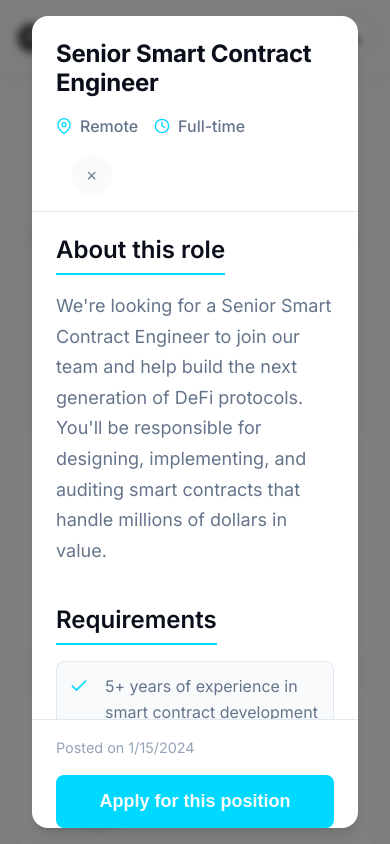
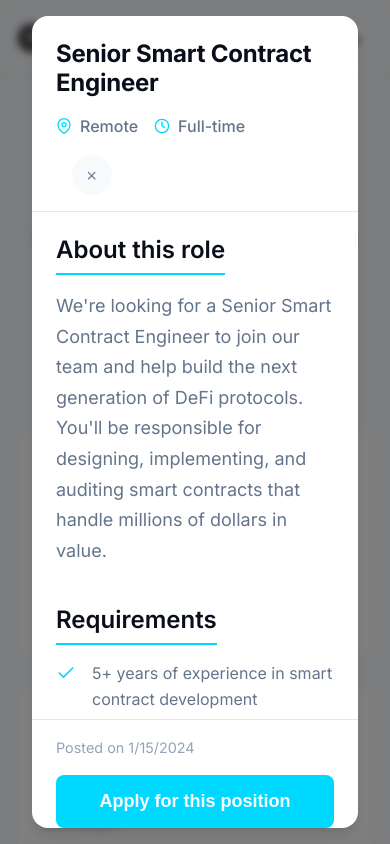
Before and after one commit to charlie-818/vaulto-careers, a React (Vite) app: page / in a window 390 px wide. Both pictures are taken after a click on the element 195 px from the left and 542 px from the top of the page. Shown: the top 844 px of the page. Built offline with nearby package versions, Linux system fonts and the light colour scheme.

Commit message:
Remove boxes around individual requirements in job detail modal

```diff
--- a/src/styles/globals.css
+++ b/src/styles/globals.css
@@ -634,15 +634,10 @@ p {
   align-items: flex-start;
   gap: 1rem;
   margin-bottom: 1rem;
-  padding: 1rem;
-  background-color: var(--bg-primary);
-  border-radius: 0.5rem;
-  border: 1px solid var(--border-color);
   transition: all 0.2s ease;
 }
 
 .requirement-item:hover {
-  border-color: var(--accent-primary);
   transform: translateX(4px);
 }
 
@@ -714,9 +709,6 @@ p {
     min-width: auto;
   }
 
-  .requirement-item {
-    padding: 0.75rem;
-  }
 }
 
 /* Application Modal Styles */
```
